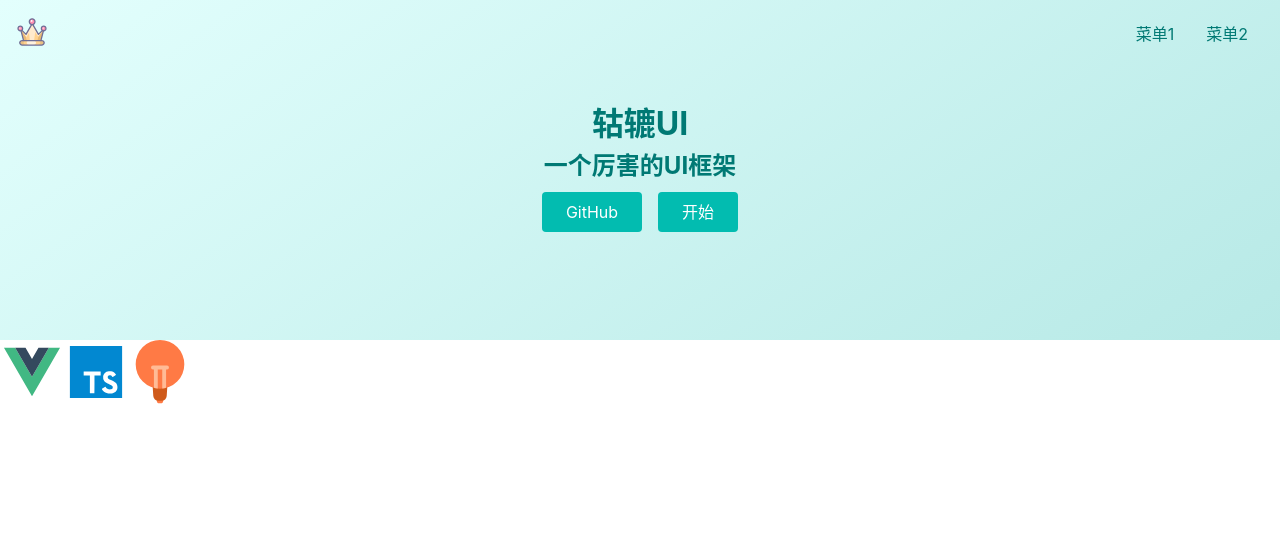
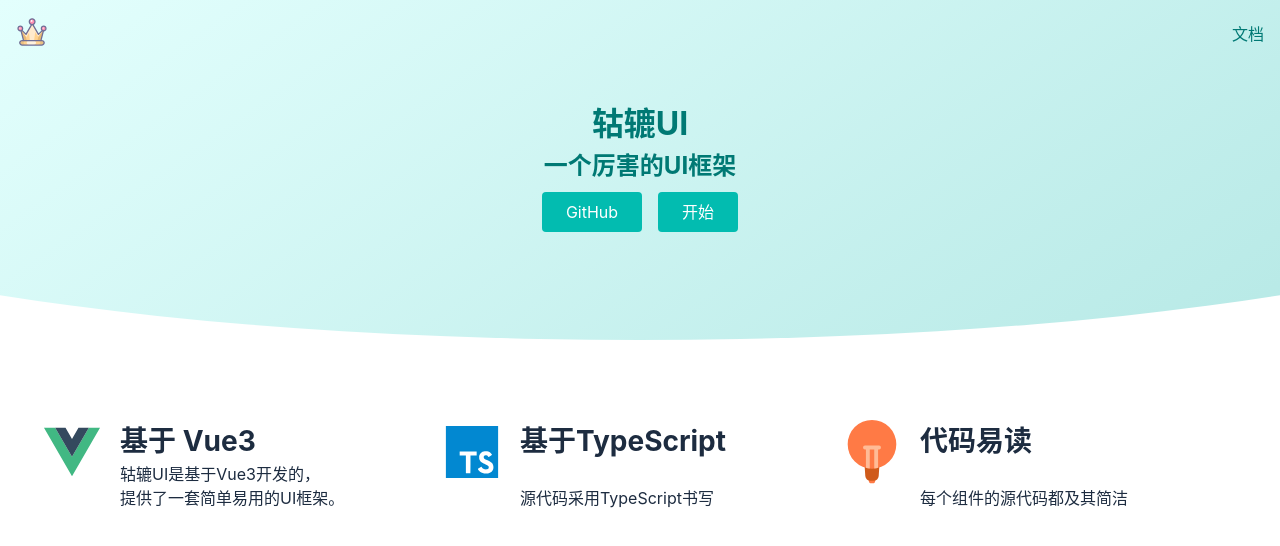
Before and after one commit to alicifes/gulu-ui, a Vue app: page /#/ in a window 1280 px wide. Shown: the top 546 px of the page. Built offline with nearby package versions, Linux system fonts and the light colour scheme.

Commit message:
完成了首页界面

```diff
--- a/src/components/Topnav.vue
+++ b/src/components/Topnav.vue
@@ -1,15 +1,16 @@
 <template>
   <div class="topnav">
-    <div class="logo" >
+    <router-link to="/" class="logo" >
       <svg class="icon" aria-hidden="true">
         <use xlink:href="#icon-king"></use>
       </svg>
-    </div>
+    </router-link>
     <ul class="menu">
-      <li>菜单1</li>
-      <li>菜单2</li>
+      <router-link to="/doc">文档</router-link>
     </ul>
-    <span class="toggleAside" @click="toggleMenu"></span>
+    <svg v-if="toggleMenuButtonVisible" class="toggleAside" @click="toggleMenu">
+      <use xlink:href="#icon-menu" ></use>
+    </svg>
   </div>
 </template>
 
@@ -17,6 +18,12 @@
 import {inject, Ref} from 'vue';
 
 export default {
+  props:{
+    toggleMenuButtonVisible: {
+      type: Boolean,
+      default: false
+    }
+  },
   setup() {
     const menuVisible = inject<Ref<boolean>>('menuVisible');
     const toggleMenu = () => {
@@ -62,9 +69,8 @@
   }
 
   >.toggleAside {
-    width: 24px;
-    height: 24px;
-    background-color: red;
+    width: 32px;
+    height: 32px;
     position: absolute;
     left: 16px;
     top: 50%;
--- a/src/views/Doc.vue
+++ b/src/views/Doc.vue
@@ -1,6 +1,6 @@
 <template>
   <div class="layout">
-    <Topnav class="nav"/>
+    <Topnav class="nav" :toggle-menu-button-visible="true"/>
     <div class="content">
       <aside v-if="menuVisible">
         <h2>组件列表</h2>
--- a/src/views/Home.vue
+++ b/src/views/Home.vue
@@ -12,15 +12,30 @@
       </div>
     </div>
     <div class="features">
-      <svg class="icon" aria-hidden="true">
+      <ul>
+        <li>
+          <svg>
             <use xlink:href="#icon-vue"></use>
           </svg>
-      <svg class="icon" aria-hidden="true">
+          <h3>基于 Vue3</h3>
+          <p>轱辘UI是基于Vue3开发的，<br>
+            提供了一套简单易用的UI框架。</p>
+        </li>
+        <li>
+          <svg>
             <use xlink:href="#icon-ts"></use>
           </svg>
-      <svg class="icon" aria-hidden="true">
+          <h3>基于TypeScript</h3>
+          <p>源代码采用TypeScript书写</p>
+        </li>
+        <li>
+          <svg>
             <use xlink:href="#icon-lights"></use>
           </svg>
+          <h3>代码易读</h3>
+          <p>每个组件的源代码都及其简洁</p>
+        </li>
+      </ul>
     </div>
   </div>
 </template>
@@ -41,6 +56,7 @@
 
 .topnavAndBanner {
   background: linear-gradient(145deg, rgba(227, 255, 253, 1) 0%, rgba(183, 233, 230, 1) 100%);
+  clip-path: ellipse(80% 60% at 50% 40%);
 }
 
 .banner {
@@ -68,10 +84,47 @@
     }
   }
 }
-.features{
-  >.icon{
+
+.features {
+  margin: 64px auto;
+  width: 400px;
+  @media (min-width: 800px) {
+    width: 800px;
+  }
+  @media (min-width: 1200px) {
+    width: 1200px;
+  }
+  >ul {
+    display: flex;
+    flex-wrap: wrap;
+
+    > li {
+      width: 400px;
+      margin: 16px 0;
+      display: grid;
+      justify-content: start;
+      align-content: space-between;
+      grid-template-areas:
+        "icon title"
+        "icon text";
+      grid-template-columns: 80px auto;
+      grid-template-rows: 1fr auto;
+
+      > svg {
+        grid-area: icon;
         width: 64px;
         height: 64px;
+      }
+
+      > h3 {
+        grid-area: title;
+        font-size: 28px;
+      }
+
+      > p {
+        grid-area: text
+      }
+    }
   }
 }
 
```
Also changed, not shown: src/lib/svg.js. Lines whose indentation alone changed are shown as unchanged.
